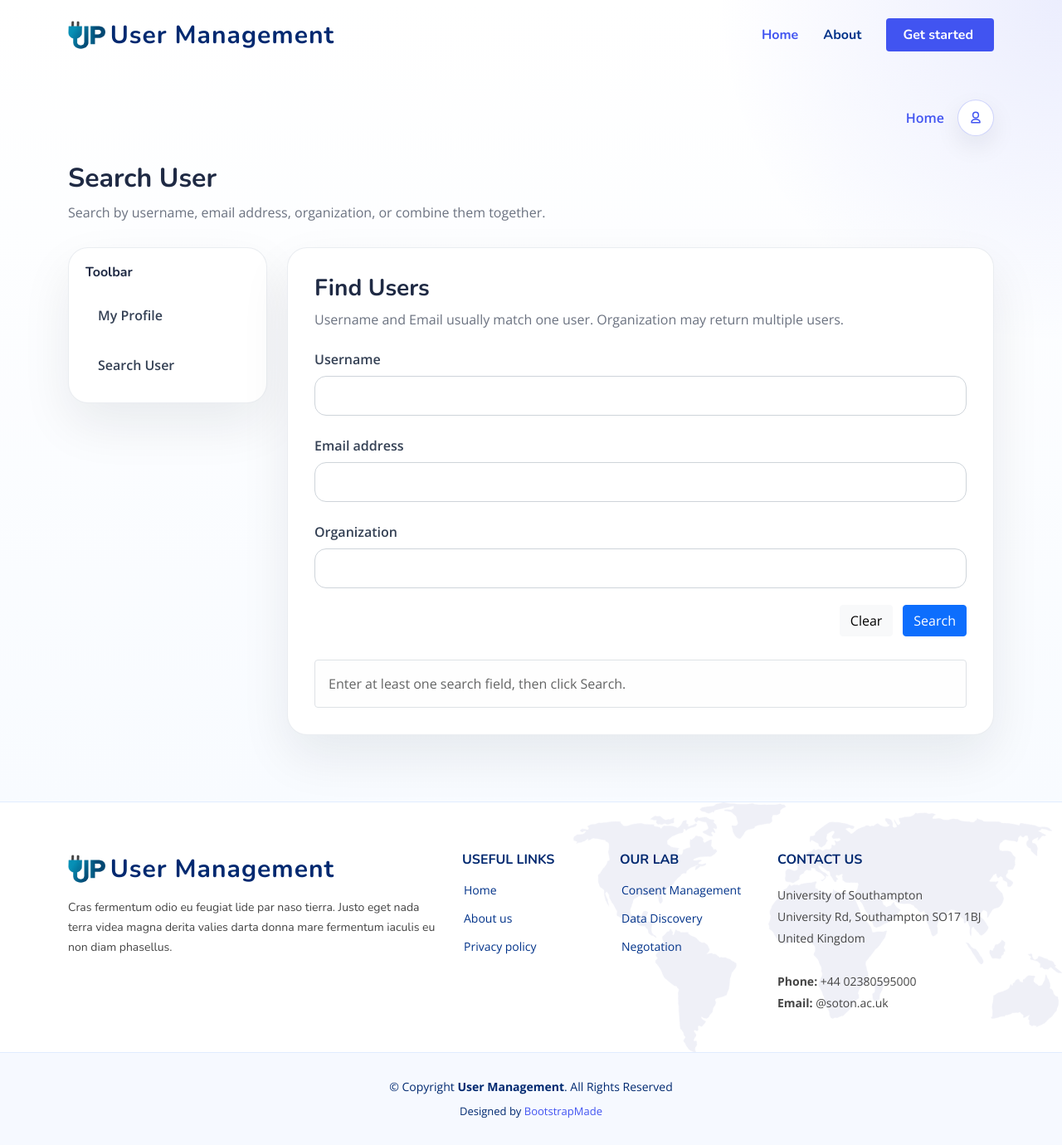
After one commit to DATAPACT/User-Management, a Django app: template user_management_frontend/templates/search-user.html in a window 1280 px wide. The commit adds this page. Shown: the whole page at 83% size. Run offline with Django 5.2, Linux system fonts and the light colour scheme; the template is opened without the code that fills it, so the values that code supplies are empty; parts of the project's set-up code (start-up, migrations or seed data) failed here and were passed over; some libraries are stand-ins or nearby versions.

Commit message:
add User Search toolbar to find the use info

```diff
--- /dev/null
+++ b/user_management_frontend/templates/search-user.html
@@ -0,0 +1,331 @@
+{% extends 'base.html' %}
+{% block title %}Search User{% endblock %}
+{% block inpagecss %}
+  .account-page {
+    padding: 120px 0 80px;
+    min-height: 100vh;
+    background:
+      radial-gradient(circle at top right, rgba(65, 84, 241, 0.10), transparent 26%),
+      linear-gradient(180deg, #ffffff 0%, #f8fbff 100%);
+  }
+
+  .account-topbar {
+    display: flex;
+    justify-content: flex-end;
+    align-items: center;
+    gap: 16px;
+    margin-bottom: 32px;
+  }
+
+  .account-topbar a {
+    color: #4154f1;
+    font-weight: 600;
+    text-decoration: none;
+  }
+
+  .profile-trigger {
+    width: 44px;
+    height: 44px;
+    border-radius: 50%;
+    border: 1px solid rgba(65, 84, 241, 0.25);
+    background: #fff;
+    display: inline-flex;
+    align-items: center;
+    justify-content: center;
+    color: #4154f1;
+    box-shadow: 0 12px 30px rgba(17, 24, 39, 0.08);
+  }
+
+  .account-menu {
+    min-width: 220px;
+    border: none;
+    border-radius: 18px;
+    box-shadow: 0 22px 48px rgba(17, 24, 39, 0.14);
+    padding: 12px;
+  }
+
+  .account-menu a {
+    display: block;
+    padding: 10px 12px;
+    border-radius: 12px;
+    color: #1f2937;
+    text-decoration: none;
+    font-weight: 600;
+  }
+
+  .account-menu a:hover {
+    background: #f4f7ff;
+    color: #4154f1;
+  }
+
+  .welcome-copy h2 {
+    font-size: 2rem;
+    font-weight: 700;
+    color: #1f2a44;
+    margin-bottom: 10px;
+  }
+
+  .welcome-copy p {
+    color: #6b7280;
+    margin-bottom: 0;
+  }
+
+  .account-layout {
+    margin-top: 30px;
+    display: grid;
+    grid-template-columns: 240px minmax(0, 1fr);
+    gap: 24px;
+    align-items: start;
+  }
+
+  .account-sidebar,
+  .search-card {
+    background: #fff;
+    border-radius: 24px;
+    border: 1px solid rgba(148, 163, 184, 0.2);
+    box-shadow: 0 26px 60px rgba(15, 23, 42, 0.08);
+  }
+
+  .account-sidebar {
+    padding: 20px;
+  }
+
+  .account-sidebar h3 {
+    margin: 0 0 16px;
+    color: #1f2a44;
+    font-size: 1rem;
+    font-weight: 700;
+  }
+
+  .account-sidebar-nav {
+    display: flex;
+    flex-direction: column;
+    gap: 10px;
+  }
+
+  .account-sidebar-link {
+    display: block;
+    padding: 12px 14px;
+    border-radius: 14px;
+    text-decoration: none;
+    color: #344054;
+    font-weight: 600;
+    border: 1px solid transparent;
+  }
+
+  .account-sidebar-link:hover {
+    background: #f4f7ff;
+    color: #4154f1;
+  }
+
+  .account-sidebar-link.is-active {
+    background: #eef2ff;
+    color: #4154f1;
+    border-color: rgba(65, 84, 241, 0.18);
+  }
+
+  .search-card {
+    padding: 32px;
+  }
+
+  .search-card-header h3 {
+    margin: 0 0 8px;
+    color: #1f2a44;
+    font-weight: 700;
+  }
+
+  .search-card-header p {
+    color: #6b7280;
+    margin-bottom: 0;
+  }
+
+  .search-form {
+    margin-top: 24px;
+  }
+
+  .search-form .form-label {
+    font-weight: 600;
+    color: #344054;
+  }
+
+  .search-form .form-control {
+    border-radius: 14px;
+    min-height: 48px;
+  }
+
+  .search-actions {
+    margin-top: 20px;
+    display: flex;
+    justify-content: flex-end;
+    gap: 12px;
+  }
+
+  .search-results {
+    margin-top: 28px;
+  }
+
+  .search-results-table {
+    overflow-x: auto;
+  }
+
+  .search-results-table table {
+    width: 100%;
+    border-collapse: collapse;
+  }
+
+  .search-results-table th,
+  .search-results-table td {
+    padding: 14px 12px;
+    border-bottom: 1px solid #e5e7eb;
+    vertical-align: middle;
+  }
+
+  .search-results-table th {
+    color: #344054;
+    font-size: 0.92rem;
+    font-weight: 700;
+    white-space: nowrap;
+  }
+
+  .search-results-table td {
+    color: #475467;
+  }
+
+  @media (max-width: 767px) {
+    .account-page {
+      padding-top: 110px;
+    }
+
+    .account-layout {
+      grid-template-columns: 1fr;
+    }
+
+    .search-card {
+      padding: 22px;
+    }
+
+    .search-actions {
+      flex-direction: column;
+    }
+
+    .search-actions .btn {
+      width: 100%;
+    }
+  }
+{% endblock %}
+{% block content %}
+<main class="account-page">
+  <div class="container">
+    <div class="account-topbar">
+      <a href="{% url 'index' %}">Home</a>
+      <div class="dropdown">
+        <button class="profile-trigger" type="button" id="accountMenuButton" data-bs-toggle="dropdown" aria-expanded="false" aria-label="Account menu">
+          <svg xmlns="http://www.w3.org/2000/svg" width="20" height="20" fill="none" viewBox="0 0 24 24" aria-hidden="true">
+            <path d="M12 12a4 4 0 1 0-4-4 4 4 0 0 0 4 4Zm0 2c-3.33 0-6 1.79-6 4v1h12v-1c0-2.21-2.67-4-6-4Z" stroke="currentColor" stroke-width="1.8" stroke-linecap="round" stroke-linejoin="round"/>
+          </svg>
+        </button>
+        <div class="dropdown-menu dropdown-menu-end account-menu" aria-labelledby="accountMenuButton">
+          <a href="{% url 'reset_password' %}">Reset-Password</a>
+          <a href="{% url 'logout' %}">Logout</a>
+        </div>
+      </div>
+    </div>
+
+    <div class="welcome-copy">
+      <h2>{% if is_admin_search_view %}Search Users{% else %}Search User{% endif %}</h2>
+      <p>Search by username, email address, organization, or combine them together.</p>
+    </div>
+
+    <div class="account-alerts">
+      {% if messages %}
+        {% for message in messages %}
+          <div class="alert alert-{{ message.tags|default:'info' }}">
+            {{ message }}
+          </div>
+        {% endfor %}
+      {% endif %}
+    </div>
+
+    <div class="account-layout">
+      <aside class="account-sidebar">
+        <h3>Toolbar</h3>
+        <nav class="account-sidebar-nav" aria-label="{% if is_admin_search_view %}Admin navigation{% else %}Account navigation{% endif %}">
+          {% if is_admin_search_view %}
+          <a class="account-sidebar-link {% if sidebar_active == 'list' %}is-active{% endif %}" href="{% url 'admin_manage' %}">User List</a>
+          <a class="account-sidebar-link {% if sidebar_active == 'search' %}is-active{% endif %}" href="{% url 'admin_search_user' %}">Search Users</a>
+          {% else %}
+          <a class="account-sidebar-link {% if sidebar_active == 'profile' %}is-active{% endif %}" href="{% url 'manage_account' %}">My Profile</a>
+          <a class="account-sidebar-link {% if sidebar_active == 'search' %}is-active{% endif %}" href="{% url 'search_user' %}">Search User</a>
+          {% endif %}
+        </nav>
+      </aside>
+
+      <div class="search-card">
+        <div class="search-card-header">
+          <h3>{% if is_admin_search_view %}Find Users{% else %}Find Users{% endif %}</h3>
+          <p>Username and Email usually match one user. Organization may return multiple users.</p>
+        </div>
+
+        <form method="get" action="{% url 'search_user' %}" class="search-form">
+          <div class="row g-4">
+            <div class="col-12">
+              <label for="username" class="form-label">Username</label>
+              <input type="text" class="form-control" id="username" name="username" value="{{ form_data.username|default:'' }}">
+            </div>
+            <div class="col-12">
+              <label for="user_email" class="form-label">Email address</label>
+              <input type="email" class="form-control" id="user_email" name="user_email" value="{{ form_data.user_email|default:'' }}">
+            </div>
+            <div class="col-12">
+              <label for="organization" class="form-label">Organization</label>
+              <input type="text" class="form-control" id="organization" name="organization" value="{{ form_data.organization|default:'' }}">
+            </div>
+          </div>
+
+          <div class="search-actions">
+            <a href="{% url 'search_user' %}" class="btn btn-light">Clear</a>
+            <button type="submit" class="btn btn-primary">Search</button>
+          </div>
+        </form>
+
+        <div class="search-results">
+          {% if users %}
+            <div class="search-results-table">
+              <table>
+                <thead>
+                  <tr>
+                    <th>User-ID</th>
+                    <th>Username</th>
+                    <th>Email</th>
+                    <th>Organization</th>
+                    <th>User type</th>
+                    <th>View</th>
+                  </tr>
+                </thead>
+                <tbody>
+                  {% for user in users %}
+                    <tr>
+                      <td>{{ user.user_id|default:"-" }}</td>
+                      <td>{{ user.username|default:"-" }}</td>
+                      <td>{{ user.username_email|default:"-" }}</td>
+                      <td>{{ user.organization_text|default:"-" }}</td>
+                      <td>{{ user.type|default:"-" }}</td>
+                      <td>
+                        <a class="btn btn-outline-primary btn-sm" href="{% url 'manage_account' %}?user_id={{ user.user_id }}">View</a>
+                      </td>
+                    </tr>
+                  {% endfor %}
+                </tbody>
+              </table>
+            </div>
+          {% elif has_searched %}
+            <div class="alert alert-light border mt-3 mb-0">No users matched your search.</div>
+          {% else %}
+            <div class="alert alert-light border mt-3 mb-0">Enter at least one search field, then click Search.</div>
+          {% endif %}
+        </div>
+      </div>
+    </div>
+  </div>
+</main>
+{% endblock %}
--- a/user_management_frontend/user_management_frontend/urls.py
+++ b/user_management_frontend/user_management_frontend/urls.py
@@ -10,7 +10,9 @@ urlpatterns = [
     path("login/", views.login, name="login"),
     path("register/", views.register, name="register"),
     path("manage-account/", views.manage_account, name="manage_account"),
+    path("search-user/", views.search_user, name="search_user"),
     path("admin-manage/", views.admin_manage, name="admin_manage"),
+    path("admin-manage/search-users/", views.admin_search_user, name="admin_search_user"),
     path("admin-manage/delete/<str:user_id>/", views.admin_delete_user, name="admin_delete_user"),
     path("reset-password/", views.reset_password_view, name="reset_password"),
     path("logout/", views.logout_view, name="logout"),
```
Also changed, not shown: user_management_api.py (+43 -6 lines), user_management_frontend/templates/admin-manage.html (+69 -0 lines), user_management_frontend/templates/manage-account.html (+69 -2 lines), user_management_frontend/user_management_frontend/views.py (+135 -10 lines), user_management_frontend/db.sqlite3.
